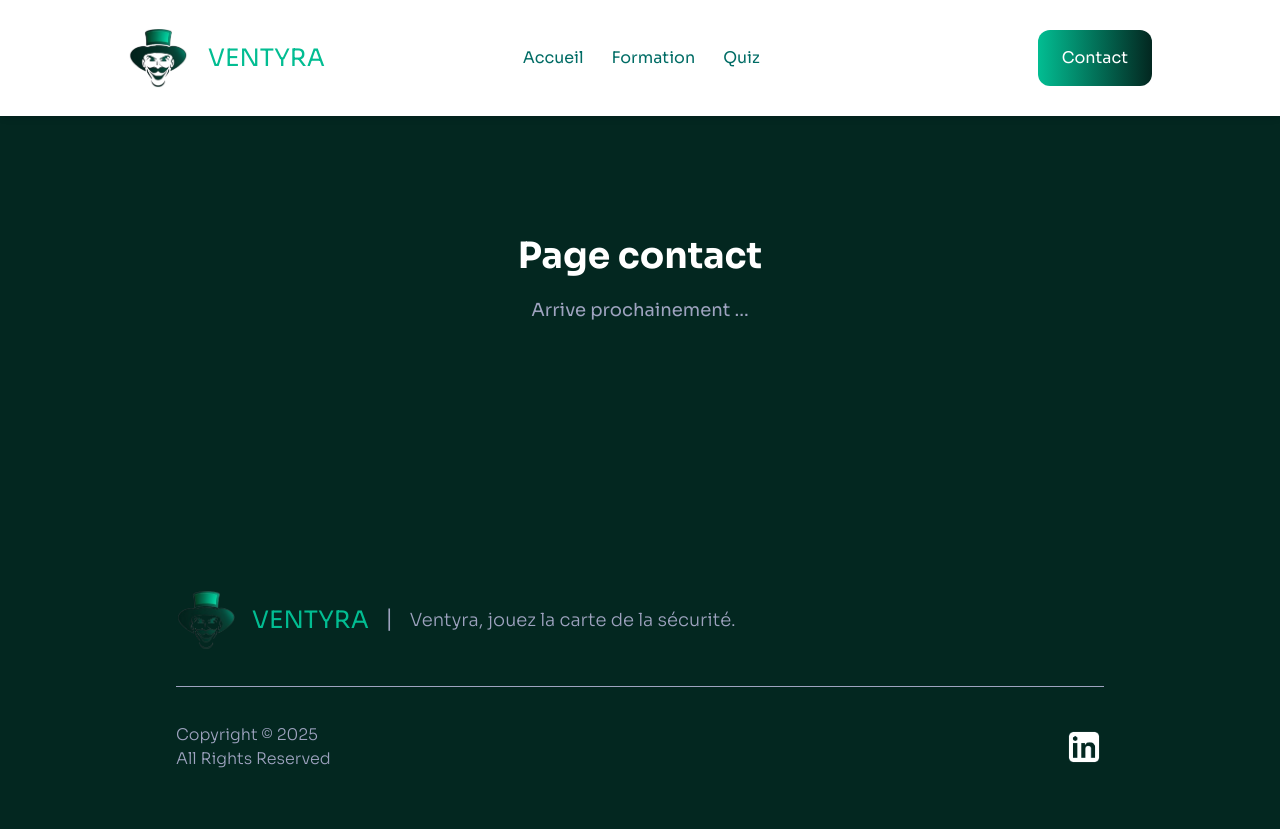
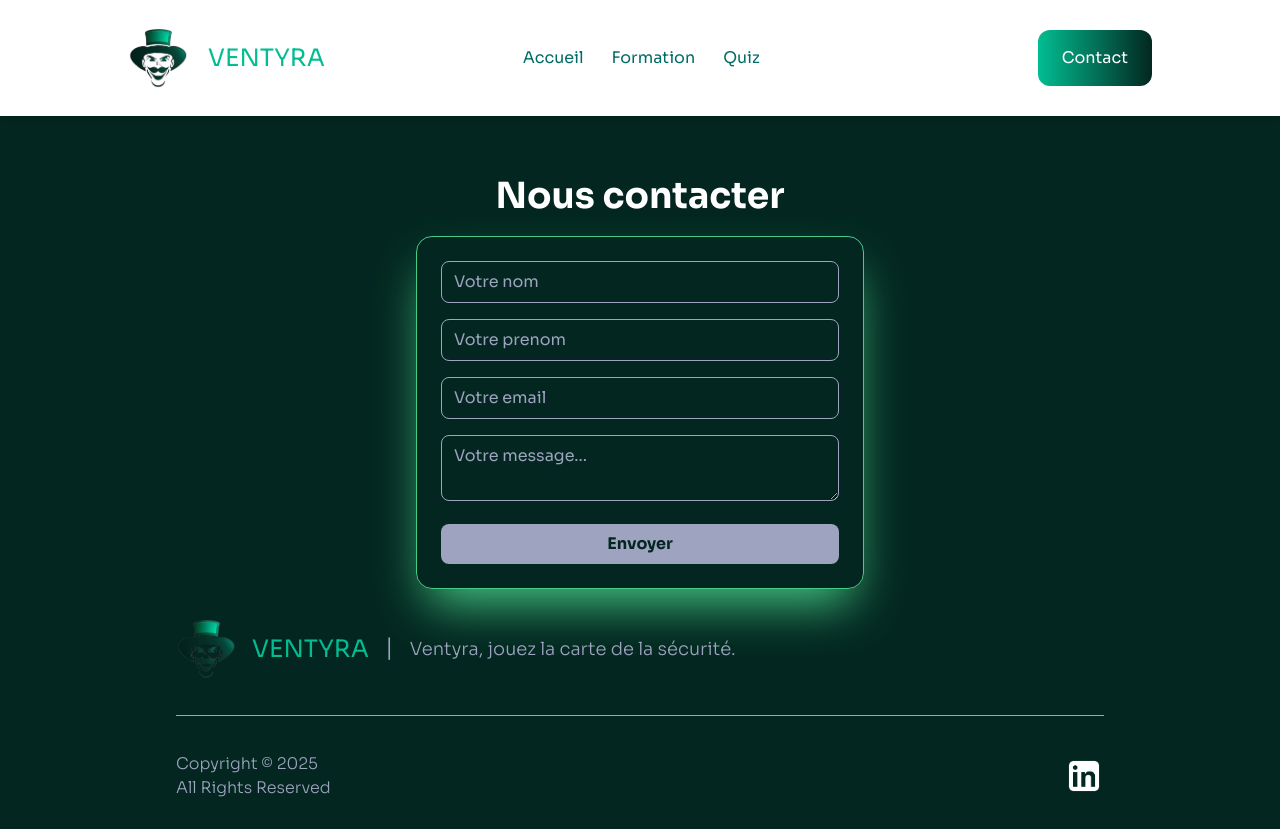
Before and after one commit to Valyors/ventyra, a Next.js app: page /pages/contact in a window 1280 px wide. Before the commit the page ends 800 px from the top, so only its background shows below. Built offline with nearby package versions, Linux system fonts and the light colour scheme.

Commit message:
page contact done

```diff
--- /dev/null
+++ b/app/api/contact/route.ts
@@ -0,0 +1,44 @@
+// app/api/contact/route.ts
+
+import { NextResponse } from "next/server";
+import { Resend } from "resend";
+
+// Récupération de la clé API depuis l'environnement
+const resendApiKey = process.env.RESEND_API_KEY;
+if (!resendApiKey) {
+  throw new Error("La clé API RESEND_API_KEY n'est pas définie dans l'environnement");
+}
+
+const resend = new Resend(resendApiKey);
+
+export async function POST(request: Request) {
+  try {
+    // Extraction des données du body
+    const { nom, prenom, email, message } = await request.json();
+
+    // Vérification de la présence de tous les champs
+    if (!nom || !prenom || !email || !message) {
+      return NextResponse.json({ error: "Champs manquants" }, { status: 400 });
+    }
+
+    // Construction du contenu de l'email en HTML
+    const emailData = {
+      from: "ventyra@resend.dev", // expéditeur vérifié sur Resend
+      to: ["ventyra.cyber@gmail.com", "contact@ventyra.fr"],  // destinataires
+      subject: `Nouveau message de contact de ${prenom} ${nom}`,
+      html: `<p>Vous avez reçu un nouveau message de ${prenom} ${nom} (${email}) :</p>
+             <p>${message}</p>`,
+    };
+
+    // Envoi de l'email via Resend
+    const result = await resend.emails.send(emailData);
+
+    return NextResponse.json({ success: true, result });
+  } catch (error: any) {
+    console.error("Erreur lors de l'envoi de l'email :", error);
+    return NextResponse.json(
+      { success: false, error: error.message },
+      { status: 500 }
+    );
+  }
+}
--- a/app/components/navbar.tsx
+++ b/app/components/navbar.tsx
@@ -1,3 +1,5 @@
+// app/components/navbar.tsx
+
 "use client";
 
 import { useState, useEffect } from "react";
--- a/app/pages/contact/page.tsx
+++ b/app/pages/contact/page.tsx
@@ -2,26 +2,126 @@
 
 "use client";
 
+import { useState } from "react";
 import Footer from "@/app/components/Footer";
 import Navbar from "../../components/navbar";
 
-const Leaderboard = () => {
-  function scrollToFormation(): void {
-    throw new Error("Function not implemented.");
-  }
+const ContactPage = () => {
+  const [nom, setNom] = useState("");
+  const [prenom, setPrenom] = useState("");
+  const [email, setEmail] = useState("");
+  const [message, setMessage] = useState("");
+  const [loading, setLoading] = useState(false);
+  const [error, setError] = useState<string | null>(null);
+  const [success, setSuccess] = useState(false);
+
+  const scrollToFormation = (): void => {};
+
+  const handleSubmit = async (e: React.FormEvent) => {
+    e.preventDefault();
+    setLoading(true);
+    setError(null);
+    try {
+      const res = await fetch("/api/contact", {
+        method: "POST",
+        headers: {
+          "Content-Type": "application/json",
+        },
+        body: JSON.stringify({ nom, prenom, email, message }),
+      });
+
+      if (!res.ok) {
+        throw new Error("Erreur lors de l'envoi du message");
+      }
+      setSuccess(true);
+      setNom("");
+      setPrenom("");
+      setEmail("");
+      setMessage("");
+    } catch (err: any) {
+      setError(err.message || "Erreur inconnue");
+    } finally {
+      setLoading(false);
+    }
+  };
 
   return (
-    <div className="flex flex-col h-screen">
+    <div className="flex flex-col min-h-screen bg-[#032720]">
       <Navbar scrollToFormation={scrollToFormation} />
-        <div className="flex flex-grow flex-col items-center justify-center text-center">
-          <h1 className="text-4xl font-bold text-[#FFFFFF] mb-5">Page contact</h1>
-          <p className="text-lg text-[#9EA3BF]">Arrive prochainement ...</p>
-        </div>
-        <div className="px-44">
-          <Footer />
-        </div>
+      <div className="flex flex-grow flex-col items-center justify-center text-center px-4">
+        <h1 className="text-4xl font-bold text-[#FFFFFF] mt-44 mb-5">Nous contacter</h1>
+        {success ? (
+          <p className="text-[#47CC88] mb-5">
+            Votre message a été envoyé avec succès.
+          </p>
+        ) : (
+          <form
+            onSubmit={handleSubmit}
+            className="w-full max-w-md border border-[#47CC88] shadow-[#47CC88] shadow-2xl rounded-2xl p-6"
+          >
+            <div className="mb-4">
+              <input
+                type="text"
+                id="nom"
+                value={nom}
+                onChange={(e) => setNom(e.target.value)}
+                required
+                className="w-full px-3 py-2 rounded-lg bg-transparent border border-[#9EA3BF] text-[#FFFFFF] placeholder-[#9EA3BF] focus:outline-none"
+                placeholder="Votre nom"
+              />
+            </div>
+            <div className="mb-4">
+              <input
+                type="text"
+                id="prenom"
+                value={prenom}
+                onChange={(e) => setPrenom(e.target.value)}
+                required
+                className="w-full px-3 py-2 rounded-lg bg-transparent border border-[#9EA3BF] text-[#FFFFFF] placeholder-[#9EA3BF] focus:outline-none"
+                placeholder="Votre prenom"
+              />
+            </div>
+            <div className="mb-4">
+              <input
+                type="email"
+                id="email"
+                value={email}
+                onChange={(e) => setEmail(e.target.value)}
+                required
+                className="w-full px-3 py-2 rounded-lg bg-transparent border border-[#9EA3BF] text-[#FFFFFF] placeholder-[#9EA3BF] focus:outline-none"
+                placeholder="Votre email"
+              />
+            </div>
+            <div className="mb-4">
+              <textarea
+                id="message"
+                value={message}
+                onChange={(e) => setMessage(e.target.value)}
+                required
+                className="w-full px-3 py-2 rounded-lg bg-transparent border border-[#9EA3BF] text-[#FFFFFF] placeholder-[#9EA3BF] focus:outline-none"
+                placeholder="Votre message..."
+              />
+            </div>
+            {error && (
+              <p className="text-red-500 mb-4">
+                {error}
+              </p>
+            )}
+            <button
+              type="submit"
+              disabled={loading}
+              className="w-full bg-[#9EA3BF] hover:bg-[#47CC88] text-[#032720] font-bold py-2 px-4 rounded-lg transition-colors"
+            >
+              {loading ? "Envoi en cours..." : "Envoyer"}
+            </button>
+          </form>
+        )}
+      </div>
+      <div className="px-44">
+        <Footer />
+      </div>
     </div>
   );
 };
 
-export default Leaderboard;
+export default ContactPage;
--- a/package.json
+++ b/package.json
@@ -16,7 +16,8 @@
     "next": "15.1.7",
     "react": "^19.0.0",
     "react-dom": "^19.0.0",
-    "react-icons": "^5.5.0"
+    "react-icons": "^5.5.0",
+    "resend": "^4.1.2"
   },
   "devDependencies": {
     "@eslint/eslintrc": "^3",
```
Also changed, not shown: 1 other file (tests, documents, lock files or other folders).
